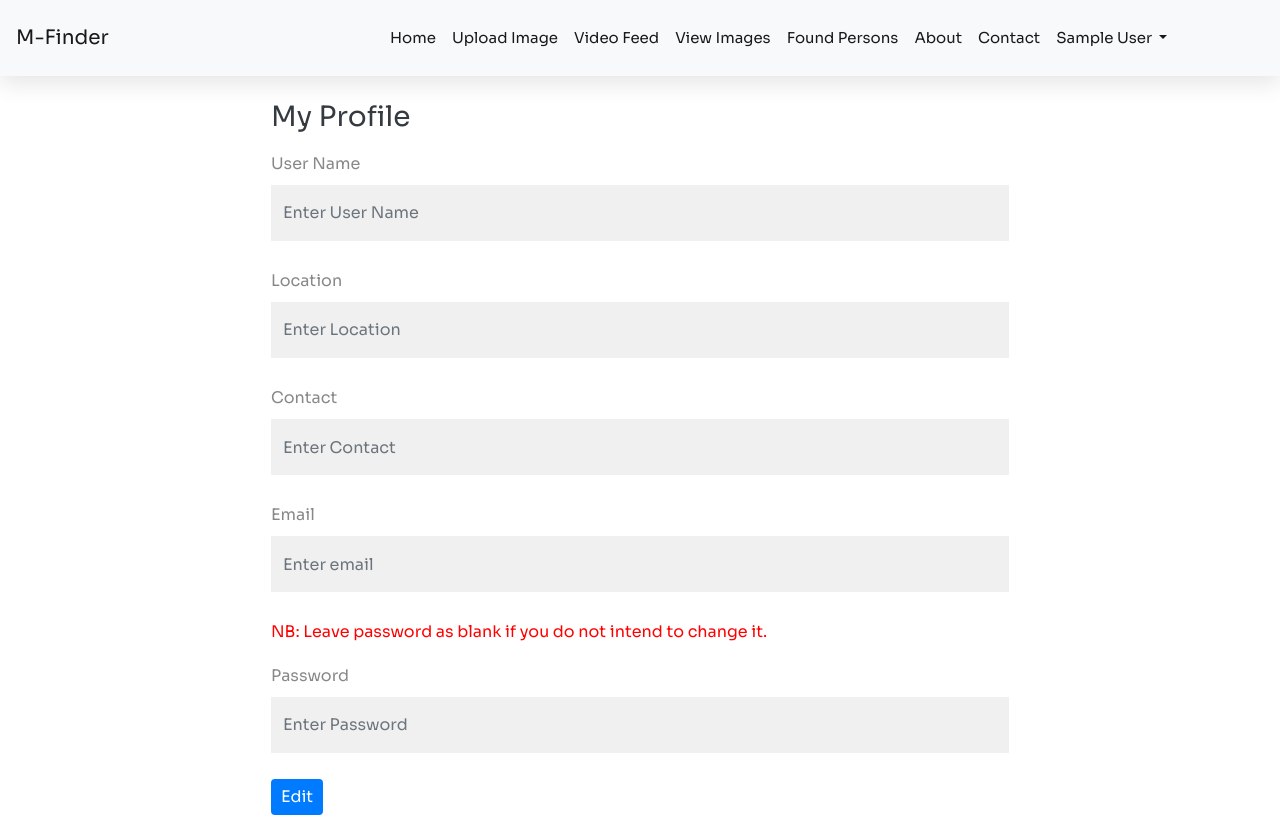
After one commit to CyprianKyalo/M-Finder, a Flask app: page /profile in a window 1280 px wide. The commit adds this page. Run offline with Flask 2, Linux system fonts and the light colour scheme; the visitor is signed in with stand-in values (Sample User, id 1); data that the repository does not hold is empty; parts of the project's set-up code (start-up, migrations or seed data) failed here and were passed over; some libraries are stand-ins or nearby versions.

Commit message:
Profile Page

```diff
--- a/app.py
+++ b/app.py
@@ -395,6 +395,61 @@ def change_status(id):
 
     return render_template('users.html', message=message)
 
+
+@app.route('/profile')
+def profile():
+    id = session['userID']
+
+    cursor.execute("SELECT * FROM users WHERE userid = %s", (id, ))
+    data = cursor.fetchone()
+
+    return render_template('profile.html', data=data)
+
+
+@app.route('/edit_profile', methods=['POST'])
+def edit_profile():
+    id = session['userID']
+
+    cursor.execute("SELECT * FROM users WHERE userid = %s", (id, ))
+    data = cursor.fetchone()
+
+
+    if request.method == "POST":
+        name = request.form['name']
+        email = request.form['email']
+        location = request.form['location']
+        contact = request.form['contact']
+
+        if 'password' in request.form:
+            password = request.form['password']
+            password = generate_password_hash(password)
+        else:
+            cursor.execute("SELECT password FROM users WHERE userid = %s", (id, ))
+            row = cursor.fetchone()
+
+            password = row[0]
+
+        try:
+            cursor.execute("Update users SET name = %s, location = %s, contact = %s, email = %s, password = %s WHERE userid = %s", (name, location, contact, email, password, id, ))
+
+            cursor.execute("COMMIT")
+            print("Profile edited successfully!!")
+            message = "Profile edited successfully!!"
+
+            return render_template("profile.html", data=data, message=message)
+        except:
+            conn.rollback()
+            print("There was an error!! Please Try again.")
+            message = "There was an error!! Please Try again."
+
+        return render_template('profile.html', data=data, message=message)
+    else:
+        message = "There was an issue!! Please Try again."
+
+        return render_template('profile.html', data=data, message=message)
+
+
+
 @app.route("/")
 def index():
     return render_template("index.html")
--- a/mfinder.sql
+++ b/mfinder.sql
@@ -276,7 +276,6 @@ INSERT INTO public.location (locationid, city, region, country, latitude, longit
 INSERT INTO public.location (locationid, city, region, country, latitude, longitude) VALUES (10, 'Nairobi', 'Nairobi Province', 'Kenya', '-1.28410000', '36.81550000');
 INSERT INTO public.location (locationid, city, region, country, latitude, longitude) VALUES (11, 'Nairobi', 'Nairobi Province', 'Kenya', '-1.28410000', '36.81550000');
 INSERT INTO public.location (locationid, city, region, country, latitude, longitude) VALUES (12, 'Nairobi', 'Nairobi Province', 'Kenya', '-1.28410000', '36.81550000');
-INSERT INTO public.location (locationid, city, region, country, latitude, longitude) VALUES (13, NULL, NULL, NULL, '-1.3091961', '36.8225462');
 INSERT INTO public.location (locationid, city, region, country, latitude, longitude) VALUES (14, NULL, NULL, NULL, NULL, NULL);
 INSERT INTO public.location (locationid, city, region, country, latitude, longitude) VALUES (15, 'Nairobi', 'Nairobi Province', 'Kenya', '-1.2841', '36.8155');
 INSERT INTO public.location (locationid, city, region, country, latitude, longitude) VALUES (16, NULL, NULL, NULL, NULL, NULL);
@@ -304,8 +303,8 @@ INSERT INTO public.roles (roleid, role_name) VALUES (1, 'user');
 -- Data for Name: users; Type: TABLE DATA; Schema: public; Owner: postgres
 --
 
-INSERT INTO public.users (userid, name, location, contact, email, password, roleid, status) VALUES (3, 'admin', 'Kitui', '0736423422', 'admin@mfinder.com', 'pbkdf2:sha256:260000$kmZzUMJogutykJ3d$d8e69e5ddea28e5919c43517e7225745789172df24ae03986f90d8ee9878457b', 2, 'active');
-INSERT INTO public.users (userid, name, location, contact, email, password, roleid, status) VALUES (2, 'Fabian', 'Machakos', '0736423422', 'fab@mfinder.com', 'pbkdf2:sha256:260000$cTI2yr9AH9XQobgW$f863f7836ac2a33eb35918343317c79fde79abc9a9e9514a206d45580d5b253d', 1, 'active');
+INSERT INTO public.users (userid, name, location, contact, email, password, roleid, status) VALUES (3, 'admin', 'Jjgjg', '073612423422', 'admin@mfinder.com', 'pbkdf2:sha256:260000$kmZzUMJogutykJ3d$d8e69e5ddea28e5919c43517e7225745789172df24ae03986f90d8ee9878457b', 2, 'active');
+INSERT INTO public.users (userid, name, location, contact, email, password, roleid, status) VALUES (2, 'Fbbb', 'Mmui', '071236423422', 'fab@mfinder.com', 'pbkdf2:sha256:260000$cTI2yr9AH9XQobgW$f863f7836ac2a33eb35918343317c79fde79abc9a9e9514a206d45580d5b253d', 1, 'active');
 
 
 --
--- a/requirements.txt
+++ b/requirements.txt
@@ -3,3 +3,7 @@ azure-cognitiveservices-vision-computervision
 msrest
 flask_mysqldb
 tensorflow
+opencv-python
+python-dotenv
+psycopg2
+Werkzeug
--- a/templates/base.html
+++ b/templates/base.html
@@ -59,7 +59,7 @@
             {% if session.get('role') == 2 %}
             <a class="dropdown-item" href="{{ url_for('users') }}">Users</a>
             {% endif %}
-            <!-- <a class="dropdown-item" href="#">Another action</a> -->
+            <a class="dropdown-item" href="{{ url_for('profile') }}">Profile</a>
             <a class="dropdown-item" href="{{ url_for('logout') }}">Log out</a>
           </div>
         </div>
--- a/templates/index.html
+++ b/templates/index.html
@@ -8,7 +8,7 @@
                 <div class="col-lg-10 mx-auto text-center">
                     <h1 class="display-4 text-white">M-Finder</h1>
                     <p class="text-white">The system that helps you find your loved one</p>
-                    <a href="#" class="btn btn-primary">Get Started</a>
+                    <a href="{{ url_for('video_url') }}" class="btn btn-primary">Get Started</a>
                 </div>
             </div>
         </div>
--- /dev/null
+++ b/templates/profile.html
@@ -0,0 +1,67 @@
+{% extends 'base.html' %}
+
+{% block content %}
+
+
+<div class="container py-4 upload">
+    <h3 class="text-dark">My Profile</h3>
+    <p>
+        {% with messages = get_flashed_messages() %}
+            {% if messages %}
+            <ul>
+                {% for message in messages %}
+                    <li>{{ message }}</li>
+                {% endfor %}
+            </ul>
+            {% endif %}
+        {% endwith %}
+    </p>
+         <form class="form-upload" action="{{ url_for('edit_profile') }}" enctype="multipart/form-data" method="POST">
+
+            <div class="form-group">
+                <label for="name">User Name</label>
+
+                <div class="input-group">
+                    <input type="text" required value="{{ data[1] }}" name="name" class="form-control" placeholder="Enter User Name" />
+                </div>
+            </div>
+
+            <div class="form-group">
+                <label for="last_seen_time">Location</label>
+
+                <div class="input-group">
+                    <input type="text" name="location" value="{{ data[2] }}" class="form-control" placeholder="Enter Location"/>
+
+                </div>
+            </div>
+
+            <div class="form-group">
+                <label for="last_seen_location">Contact</label>
+                <div class="input-group">
+                    <input type="text" name="contact" value="{{ data[3] }}" id="contact" class="form-control" placeholder="Enter Contact">
+
+                </div>
+            </div>
+
+            <div class="form-group">
+                <label for="age">Email</label>
+                <div class="input-group">
+                    <input type="email" name="email" value="{{ data[4] }}" class="form-control" placeholder="Enter email" />
+
+                </div>
+            </div>
+
+            <div class="form-group">
+                <p style="color: red">NB: Leave password as blank if you do not intend to change it.</p>
+                <label for="description">Password</label>
+                <div class="input-group">
+                    <input type="password" name="password" class="form-control" placeholder="Enter Password"/>
+
+                </div>
+            </div>
+
+            <button type="submit" class="btn btn-primary" id="upload">Edit</button>
+        </form>
+</div>
+
+{% endblock %}
```
